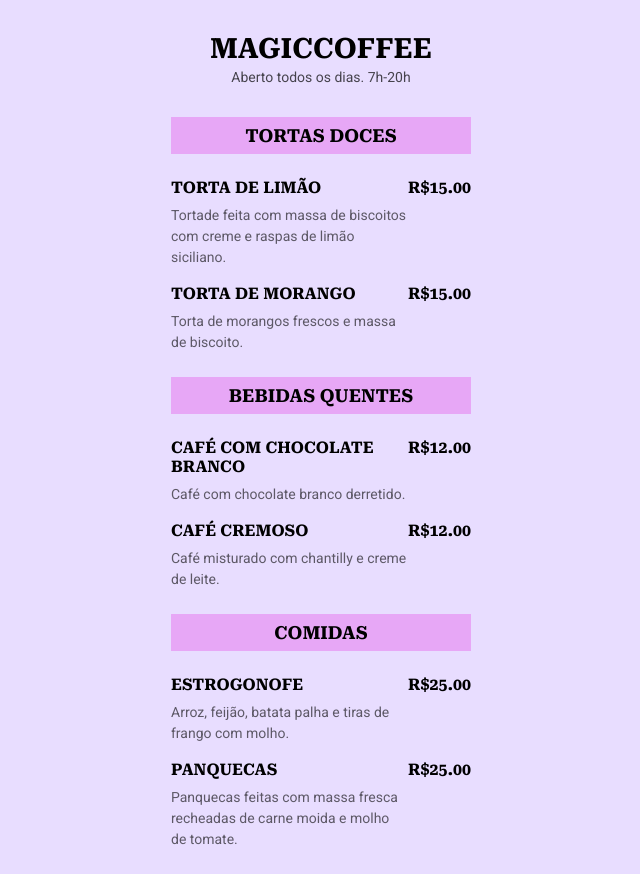
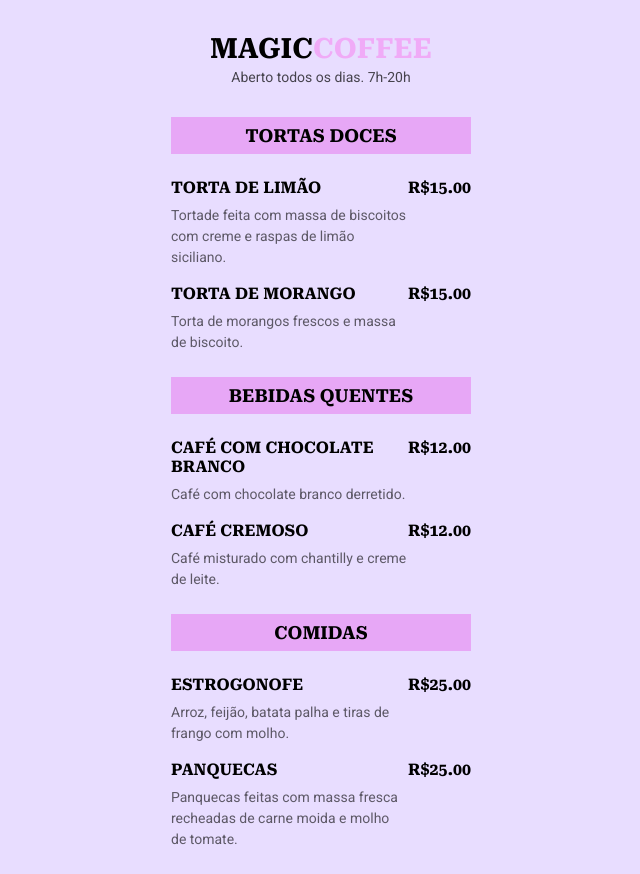
Before and after one commit to GiovannaBuccini/MagicCoffe, a plain HTML site: page index.html in a window 1280 px wide. Shown: the whole page, without its empty margins (319-959 px from the left). Drawn offline with Linux system fonts and the light colour scheme.

Commit message:
Update index.html

```diff
--- a/index.html
+++ b/index.html
@@ -13,7 +13,7 @@
 
 <body>
   <header>
-  <h1>MagicCoffee</h1>
+  <h1>Magic<span>Coffee</span></h1>
   <p>Aberto todos os dias. 7h-20h</p>
 </header>
 
```
